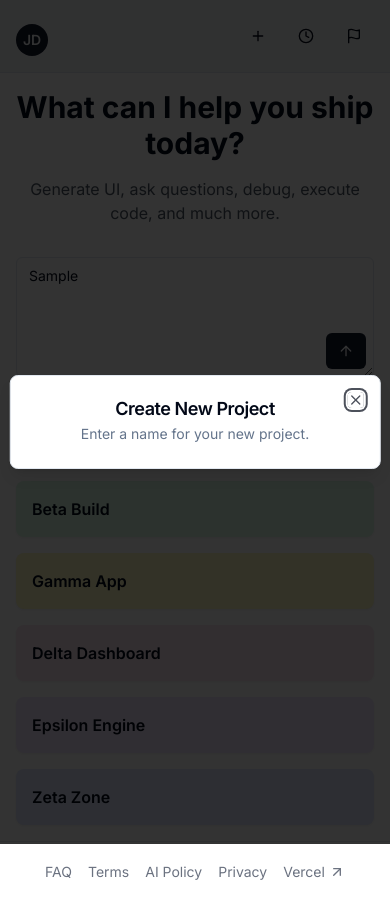
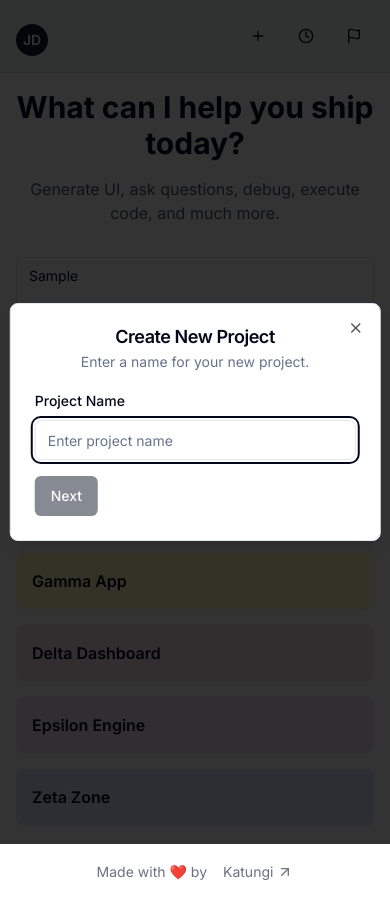
Before and after one commit to katungi/V0RN, a Next.js app: page / in a window 390 px wide. Both pictures are taken after typing "Sample" into the empty fields and a click on the button "Create new project". Built offline with nearby package versions, Linux system fonts and the light colour scheme.

Commit message:
Fixed the form to be more responsive

```diff
--- a/src/app/page.tsx
+++ b/src/app/page.tsx
@@ -103,8 +103,64 @@ export default function Component() {
                         "Optionally select color scheme for your project."}
                   </DialogDescription>
                 </DialogHeader>
-                {/* Dialog content remains the same */}
-                {/* ... */}
+                {step === 1 && (
+                <div className="space-y-4">
+                  <div className="space-y-2">
+                    <Label htmlFor="project-name">Project Name</Label>
+                    <Input
+                      id="project-name"
+                      placeholder="Enter project name"
+                      value={projectName}
+                      onChange={(e) => setProjectName(e.target.value)}
+                    />
+                  </div>
+                  <Button onClick={handleNextStep} disabled={!projectName}>Next</Button>
+                </div>
+              )}
+              {step === 2 && (
+                <div className="space-y-4">
+                  <div className="grid grid-cols-2 gap-2">
+                    {stylePreferences.map((style) => {
+                      const Icon = style.icon
+                      return (
+                        <Button
+                          key={style.name}
+                          variant="outline"
+                          className={`flex items-center justify-start space-x-2 ${style.color} ${selectedStyles.includes(style.name) ? 'border-primary' : ''}`}
+                          onClick={() => handleStylePreferenceToggle(style.name)}
+                        >
+                          <Icon className="h-4 w-4" />
+                          <span>{style.name}</span>
+                        </Button>
+                      )
+                    })}
+                  </div>
+                  <div className="flex justify-between">
+                    <Button variant="outline" onClick={() => setStep(1)}>Back</Button>
+                    <Button onClick={handleNextStep} disabled={selectedStyles.length === 0}>Next</Button>
+                  </div>
+                </div>
+              )}
+              {step === 3 && (
+                <div className="space-y-4">
+                  <div className="space-y-2">
+                    <Label>Primary Color</Label>
+                    <HexColorPicker color={primaryColor} onChange={setPrimaryColor} />
+                  </div>
+                  <div className="space-y-2">
+                    <Label>Secondary Color</Label>
+                    <HexColorPicker color={secondaryColor} onChange={setSecondaryColor} />
+                  </div>
+                  <div className="space-y-2">
+                    <Label>Tertiary Color</Label>
+                    <HexColorPicker color={tertiaryColor} onChange={setTertiaryColor} />
+                  </div>
+                  <div className="flex justify-between">
+                    <Button variant="outline" onClick={() => setStep(2)}>Back</Button>
+                    <Button onClick={handleNextStep}>Create Project</Button>
+                  </div>
+                </div>
+              )}
               </DialogContent>
             </Dialog>
             <Tooltip>
@@ -286,12 +342,9 @@ export default function Component() {
 
         {/* Footer */}
         <footer className="flex flex-wrap justify-center items-center p-4 border-t text-sm text-gray-500">
-          <Link href="#" className="mx-2 my-1">FAQ</Link>
-          <Link href="#" className="mx-2 my-1">Terms</Link>
-          <Link href="#" className="mx-2 my-1">AI Policy</Link>
-          <Link href="#" className="mx-2 my-1">Privacy</Link>
-          <Link href="https://vercel.com" className="mx-2 my-1 flex items-center">
-            Vercel <ArrowUpIcon className="h-4 w-4 ml-1 transform rotate-45" />
+          <p className="mx-2 my-1">Made with ❤️ by </p>
+          <Link href="https://katungi.vercel.app" className="mx-2 my-1 flex items-center">
+            Katungi <ArrowUpIcon className="h-4 w-4 ml-1 transform rotate-45" />
           </Link>
         </footer>
       </div>
```
